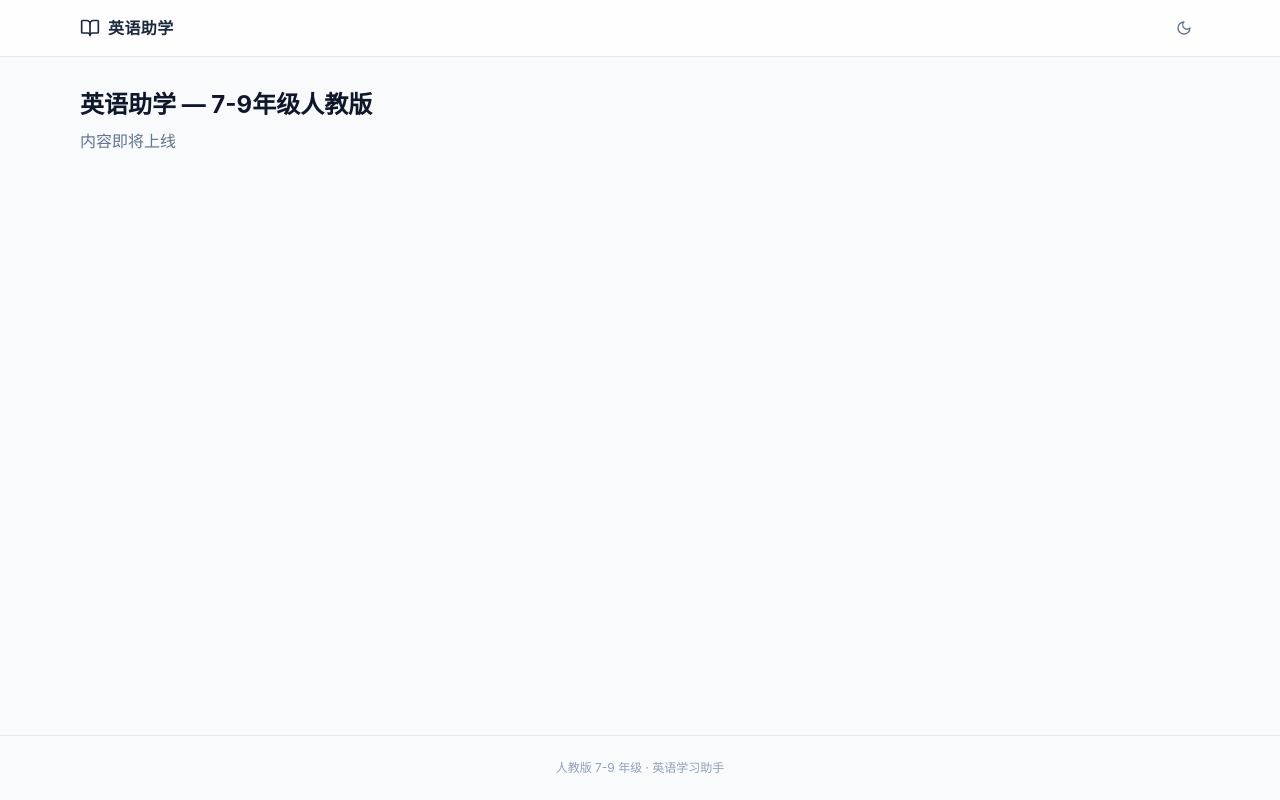
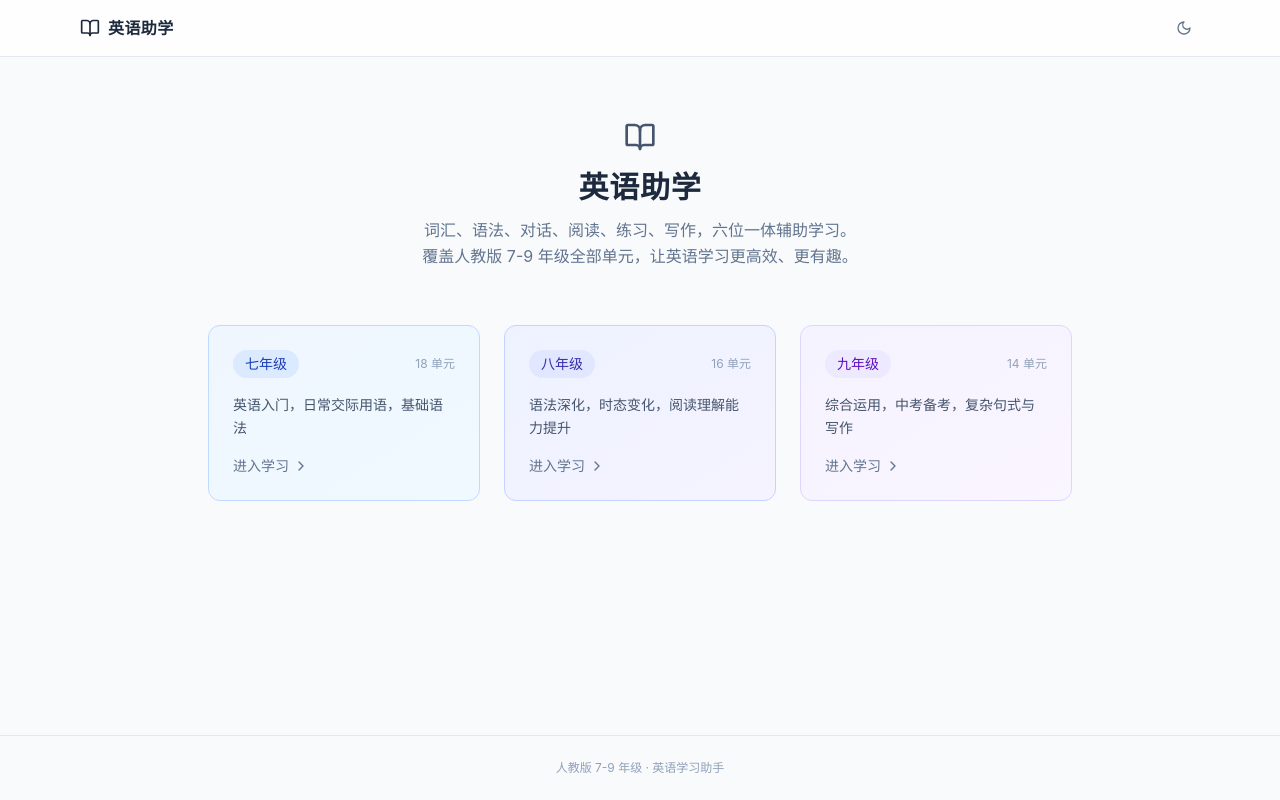
Before and after one commit to segment11/bufudao, a React (Vite) app in the folder grade_7_9_english_helper/: page / in a window 1280 px wide. Built offline with nearby package versions, Linux system fonts and the light colour scheme.

Commit message:
feat(english): add HomePage and GradePage

```diff
--- a/grade_7_9_english_helper/src/data/index.ts
+++ b/grade_7_9_english_helper/src/data/index.ts
@@ -5,6 +5,8 @@ export type {
   WordAnnotation, ReadingPassage, Exercise, Essay, Unit, GradeInfo, UnitSummary,
 } from './types'
 
+export { getUnitsByGrade, units } from './units'
+
 export const GRADE_INFO: GradeInfo[] = [
   { grade: 7, label: '七年级', description: '英语入门，日常交际用语，基础语法', unitCount: 18 },
   { grade: 8, label: '八年级', description: '语法深化，时态变化，阅读理解能力提升', unitCount: 16 },
--- /dev/null
+++ b/grade_7_9_english_helper/src/data/units.ts
@@ -0,0 +1,18 @@
+import type { Unit, UnitSummary } from './types'
+
+export const units: Record<string, Unit> = {}
+
+export function getUnitsByGrade(grade: number): UnitSummary[] {
+  return Object.values(units)
+    .filter((u) => u.grade === grade)
+    .sort((a, b) => {
+      if (a.semester !== b.semester) return a.semester === '上' ? -1 : 1
+      return a.unitNumber - b.unitNumber
+    })
+    .map((u) => ({
+      id: u.id,
+      title: u.title,
+      topic: u.topic,
+      unitNumber: u.unitNumber,
+    }))
+}
--- a/grade_7_9_english_helper/src/pages/GradePage.tsx
+++ b/grade_7_9_english_helper/src/pages/GradePage.tsx
@@ -1,9 +1,87 @@
-import { useParams } from 'react-router-dom'
+import { useParams, Link } from 'react-router-dom'
+import { getUnitsByGrade, GRADE_INFO } from '@/data'
+import { ChevronRight } from 'lucide-react'
+import type { UnitSummary } from '@/data'
 
 export function GradePage() {
-  const { gradeId } = useParams()
-  return <div className="max-w-6xl mx-auto px-4 py-8">
-    <h1 className="text-2xl font-bold">年级 {gradeId}</h1>
-    <p className="mt-2 text-slate-500">内容即将上线</p>
-  </div>
+  const { gradeId } = useParams<{ gradeId: string }>()
+  const grade = Number(gradeId)
+  const gradeInfo = GRADE_INFO.find((g) => g.grade === grade)
+  const unitList = getUnitsByGrade(grade)
+
+  if (!gradeInfo) {
+    return (
+      <div className="max-w-2xl mx-auto px-4 py-20 text-center">
+        <p className="text-slate-500">未找到该年级信息</p>
+        <Link to="/" className="text-blue-600 hover:underline mt-2 inline-block">
+          返回首页
+        </Link>
+      </div>
+    )
+  }
+
+  const groupBySemester = (list: UnitSummary[]): { label: string; units: UnitSummary[] }[] => {
+    if (list.length === 0) return []
+    const mid = Math.ceil(list.length / 2)
+    return [
+      { label: '上册', units: list.slice(0, mid) },
+      { label: '下册', units: list.slice(mid) },
+    ]
+  }
+
+  const semesterGroups = groupBySemester(unitList)
+
+  return (
+    <div className="max-w-3xl mx-auto px-4 py-12">
+      <div className="mb-10">
+        <Link
+          to="/"
+          className="text-sm text-slate-400 hover:text-slate-600 transition-colors mb-3 inline-block"
+        >
+          ← 返回首页
+        </Link>
+        <h1 className="text-2xl font-bold text-slate-800 mb-2">
+          {gradeInfo.label} · 英语单元
+        </h1>
+        <p className="text-slate-500 text-sm">{gradeInfo.description}</p>
+      </div>
+
+      {unitList.length === 0 ? (
+        <div className="text-center py-16 text-slate-400">
+          <p>该年级单元内容正在整理中，敬请期待。</p>
+        </div>
+      ) : (
+        <div className="space-y-8">
+          {semesterGroups.map((group) => (
+            group.units.length > 0 && (
+              <div key={group.label}>
+                <h2 className="text-lg font-semibold text-slate-700 mb-3">
+                  {group.label}
+                </h2>
+                <div className="space-y-3">
+                  {group.units.map((unit) => (
+                    <Link
+                      key={unit.id}
+                      to={`/unit/${unit.id}`}
+                      className="flex items-center justify-between bg-white border border-slate-200 rounded-lg px-5 py-4 hover:border-blue-300 hover:shadow-sm transition-all group"
+                    >
+                      <div className="min-w-0">
+                        <h3 className="font-medium text-slate-800 group-hover:text-slate-900 transition-colors truncate">
+                          Unit {unit.unitNumber}: {unit.title}
+                        </h3>
+                        <p className="text-xs text-slate-400 mt-1">
+                          {unit.topic}
+                        </p>
+                      </div>
+                      <ChevronRight className="w-4 h-4 text-slate-300 group-hover:text-blue-500 transition-colors flex-shrink-0 ml-3" />
+                    </Link>
+                  ))}
+                </div>
+              </div>
+            )
+          ))}
+        </div>
+      )}
+    </div>
+  )
 }
--- a/grade_7_9_english_helper/src/pages/HomePage.tsx
+++ b/grade_7_9_english_helper/src/pages/HomePage.tsx
@@ -1,6 +1,62 @@
+import { Link } from 'react-router-dom'
+import { GRADE_INFO } from '@/data'
+import { BookOpen, ChevronRight } from 'lucide-react'
+
+const gradeColors: Record<number, string> = {
+  7: 'from-blue-50 to-sky-50 border-blue-200 hover:border-blue-300',
+  8: 'from-indigo-50 to-violet-50 border-indigo-200 hover:border-indigo-300',
+  9: 'from-violet-50 to-purple-50 border-violet-200 hover:border-violet-300',
+}
+
+const gradeAccent: Record<number, string> = {
+  7: 'bg-blue-100 text-blue-800',
+  8: 'bg-indigo-100 text-indigo-800',
+  9: 'bg-violet-100 text-violet-800',
+}
+
 export function HomePage() {
-  return <div className="max-w-6xl mx-auto px-4 py-8">
-    <h1 className="text-2xl font-bold">英语助学 — 7-9年级人教版</h1>
-    <p className="mt-2 text-slate-500">内容即将上线</p>
-  </div>
+  return (
+    <div className="max-w-4xl mx-auto px-4 py-16">
+      <div className="text-center mb-14">
+        <div className="inline-flex items-center gap-2 mb-4">
+          <BookOpen className="w-8 h-8 text-slate-600" />
+        </div>
+        <h1 className="text-3xl font-bold text-slate-800 mb-3 tracking-wide">
+          英语助学
+        </h1>
+        <p className="text-slate-500 max-w-lg mx-auto leading-relaxed">
+          词汇、语法、对话、阅读、练习、写作，六位一体辅助学习。
+          <br />
+          覆盖人教版 7-9 年级全部单元，让英语学习更高效、更有趣。
+        </p>
+      </div>
+
+      <div className="grid grid-cols-1 md:grid-cols-3 gap-6">
+        {GRADE_INFO.map((info) => (
+          <Link
+            key={info.grade}
+            to={`/grade/${info.grade}`}
+            className={`bg-gradient-to-br border rounded-xl p-6 transition-all duration-200 hover:shadow-md group ${gradeColors[info.grade]}`}
+          >
+            <div className="flex items-center justify-between mb-4">
+              <span
+                className={`text-sm font-medium px-3 py-1 rounded-full ${gradeAccent[info.grade]}`}
+              >
+                {info.label}
+              </span>
+              <span className="text-xs text-slate-400">
+                {info.unitCount} 单元
+              </span>
+            </div>
+            <p className="text-slate-600 text-sm leading-relaxed mb-4">
+              {info.description}
+            </p>
+            <div className="flex items-center gap-1 text-sm font-medium text-slate-500 group-hover:text-slate-700 transition-colors">
+              进入学习 <ChevronRight className="w-4 h-4" />
+            </div>
+          </Link>
+        ))}
+      </div>
+    </div>
+  )
 }
```
